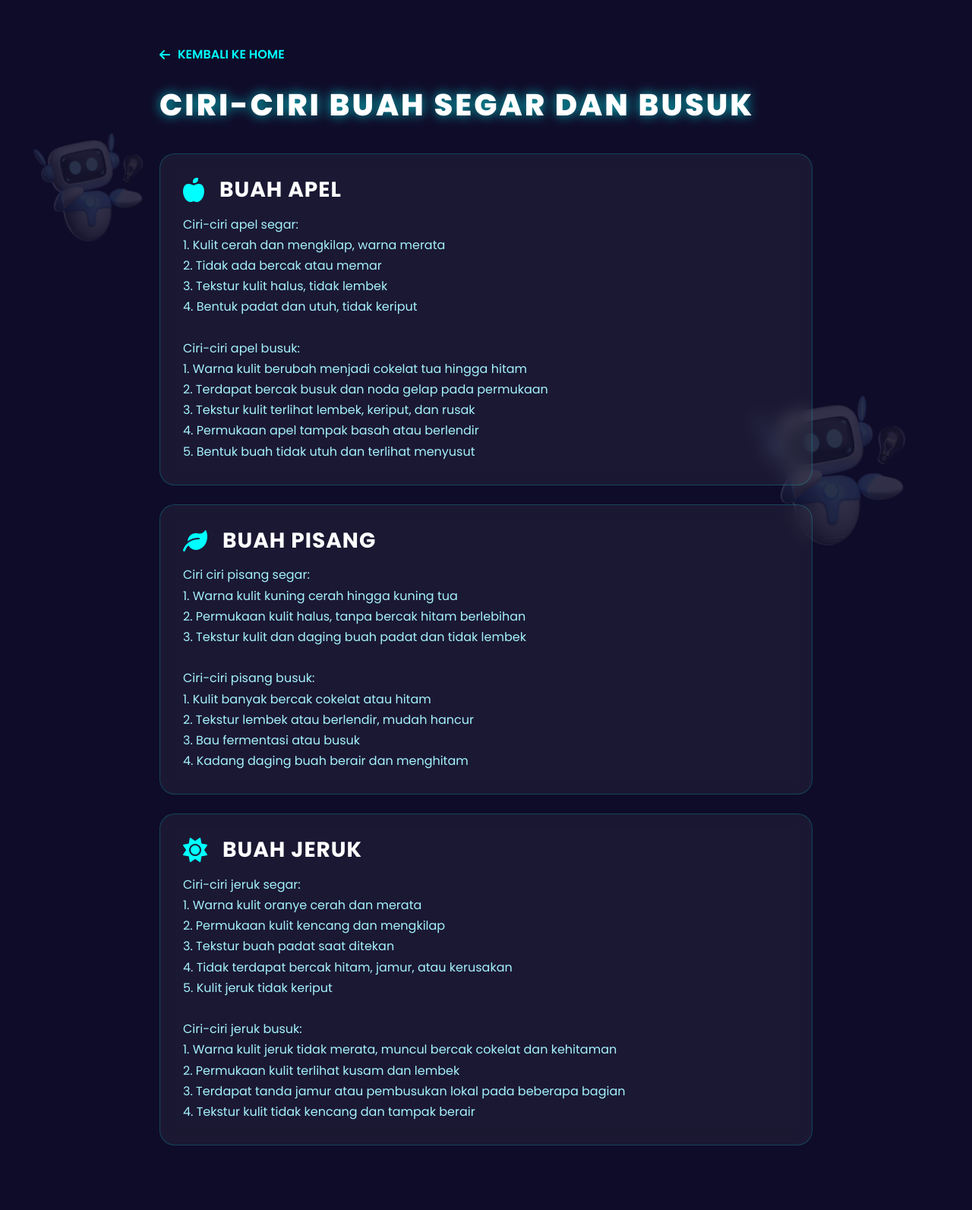
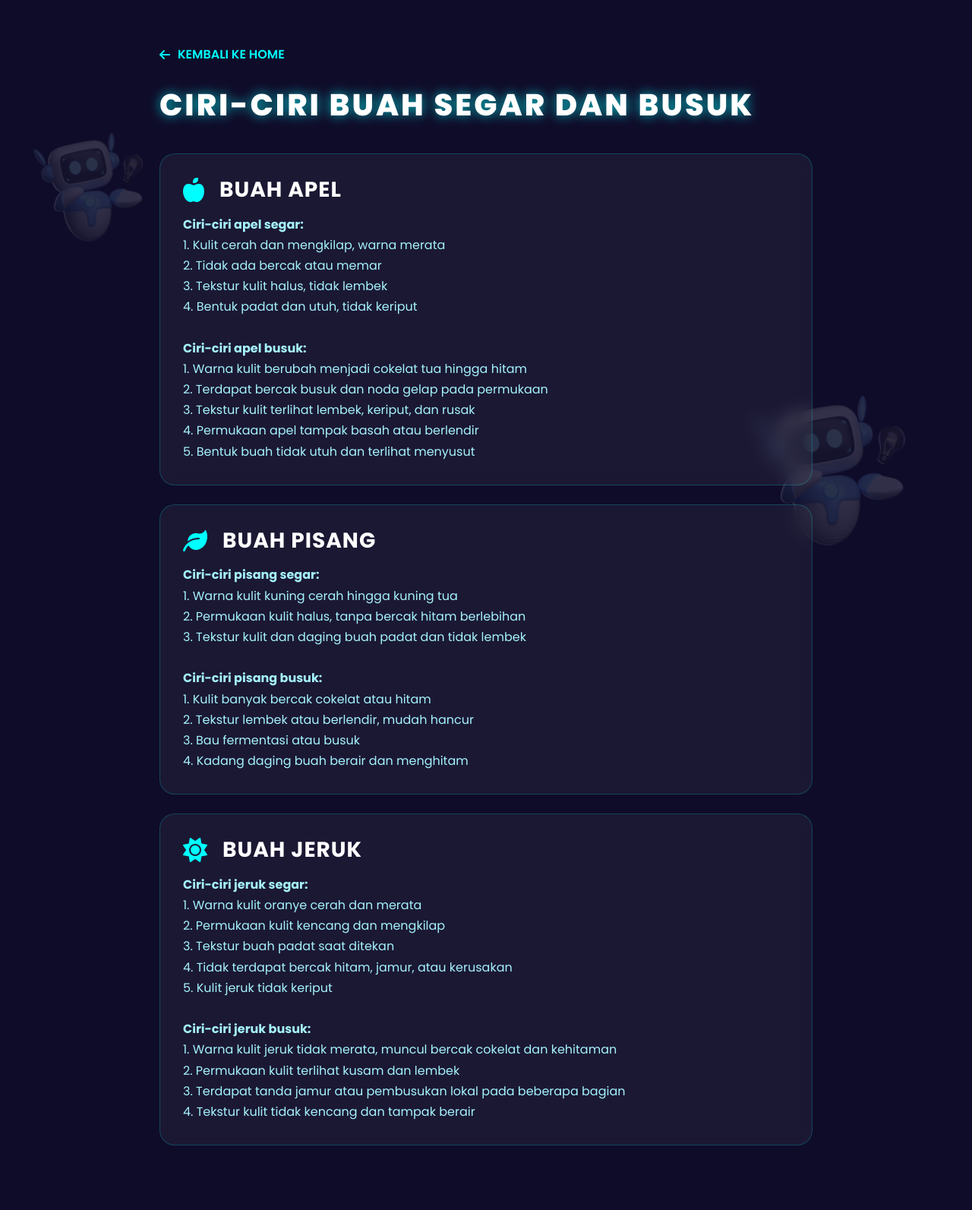
Before and after one commit to kmlmcd/FreshnessDetector, a Flask app: page /ciri_ciri in a window 1280 px wide. Shown: the whole page at 76% size. Run offline with Flask 3, Linux system fonts and the light colour scheme.

Commit message:
ciri_ciri.html

```diff
--- a/proyek_cnn - Copy/templates/ciri_ciri.html
+++ b/proyek_cnn - Copy/templates/ciri_ciri.html
@@ -168,27 +134,17 @@
                 <h3>BUAH APEL</h3>
             </div>
             <p>
-            Ciri-ciri apel segar:
-            <br>
-            1. Kulit cerah dan mengkilap, warna merata
-            <br>
-            2. Tidak ada bercak atau memar
-            <br>
-            3. Tekstur kulit halus, tidak lembek
-            <br>
-            4. Bentuk padat dan utuh, tidak keriput
-            <br><br>
-            Ciri-ciri apel busuk:
-            <br>
-            1. Warna kulit berubah menjadi cokelat tua hingga hitam
-            <br>
-            2. Terdapat bercak busuk dan noda gelap pada permukaan
-            <br>
-            3. Tekstur kulit terlihat lembek, keriput, dan rusak
-            <br>
-            4. Permukaan apel tampak basah atau berlendir
-            <br>
-            5. Bentuk buah tidak utuh dan terlihat menyusut
+                <strong>Ciri-ciri apel segar:</strong><br>
+                1. Kulit cerah dan mengkilap, warna merata<br>
+                2. Tidak ada bercak atau memar<br>
+                3. Tekstur kulit halus, tidak lembek<br>
+                4. Bentuk padat dan utuh, tidak keriput<br><br>
+                <strong>Ciri-ciri apel busuk:</strong><br>
+                1. Warna kulit berubah menjadi cokelat tua hingga hitam<br>
+                2. Terdapat bercak busuk dan noda gelap pada permukaan<br>
+                3. Tekstur kulit terlihat lembek, keriput, dan rusak<br>
+                4. Permukaan apel tampak basah atau berlendir<br>
+                5. Bentuk buah tidak utuh dan terlihat menyusut
             </p>
         </div>
 
@@ -198,23 +154,15 @@
                 <h3>BUAH PISANG</h3>
             </div>
             <p>
-            Ciri ciri pisang segar:
-            <br>
-            1. Warna kulit kuning cerah hingga kuning tua
-            <br>
-            2. Permukaan kulit halus, tanpa bercak hitam berlebihan
-            <br>
-            3. Tekstur kulit dan daging buah padat dan tidak lembek
-            <br><br>
-            Ciri-ciri pisang busuk:
-            <br>
-            1. Kulit banyak bercak cokelat atau hitam
-            <br>
-            2. Tekstur lembek atau berlendir, mudah hancur
-            <br>
-            3. Bau fermentasi atau busuk
-            <br>
-            4. Kadang daging buah berair dan menghitam
+                <strong>Ciri-ciri pisang segar:</strong><br>
+                1. Warna kulit kuning cerah hingga kuning tua<br>
+                2. Permukaan kulit halus, tanpa bercak hitam berlebihan<br>
+                3. Tekstur kulit dan daging buah padat dan tidak lembek<br><br>
+                <strong>Ciri-ciri pisang busuk:</strong><br>
+                1. Kulit banyak bercak cokelat atau hitam<br>
+                2. Tekstur lembek atau berlendir, mudah hancur<br>
+                3. Bau fermentasi atau busuk<br>
+                4. Kadang daging buah berair dan menghitam
             </p>
         </div>
 
@@ -224,31 +172,19 @@
                 <h3>BUAH JERUK</h3>
             </div>
             <p>
-            Ciri-ciri jeruk segar:
-            <br>
-            1. Warna kulit oranye cerah dan merata
-            <br>
-            2. Permukaan kulit kencang dan mengkilap
-            <br>
-            3. Tekstur buah padat saat ditekan
-            <br>
-            4. Tidak terdapat bercak hitam, jamur, atau kerusakan
-            <br>
-            5. Kulit jeruk tidak keriput
-            <br><br>
-            Ciri-ciri jeruk busuk:
-            <br>
-            1. Warna kulit jeruk tidak merata, muncul bercak cokelat dan kehitaman
-            <br>
-            2. Permukaan kulit terlihat kusam dan lembek
-            <br>
-            3. Terdapat tanda jamur atau pembusukan lokal pada beberapa bagian
-            <br>
-            4. Tekstur kulit tidak kencang dan tampak berair
+                <strong>Ciri-ciri jeruk segar:</strong><br>
+                1. Warna kulit oranye cerah dan merata<br>
+                2. Permukaan kulit kencang dan mengkilap<br>
+                3. Tekstur buah padat saat ditekan<br>
+                4. Tidak terdapat bercak hitam, jamur, atau kerusakan<br>
+                5. Kulit jeruk tidak keriput<br><br>
+                <strong>Ciri-ciri jeruk busuk:</strong><br>
+                1. Warna kulit jeruk tidak merata, muncul bercak cokelat dan kehitaman<br>
+                2. Permukaan kulit terlihat kusam dan lembek<br>
+                3. Terdapat tanda jamur atau pembusukan lokal pada beberapa bagian<br>
+                4. Tekstur kulit tidak kencang dan tampak berair
             </p>
         </div>
-
     </div>
-
 </body>
 </html>
```
Also changed, not shown: other parts of proyek_cnn - Copy/templates/ciri_ciri.html (+12 -46 lines).
